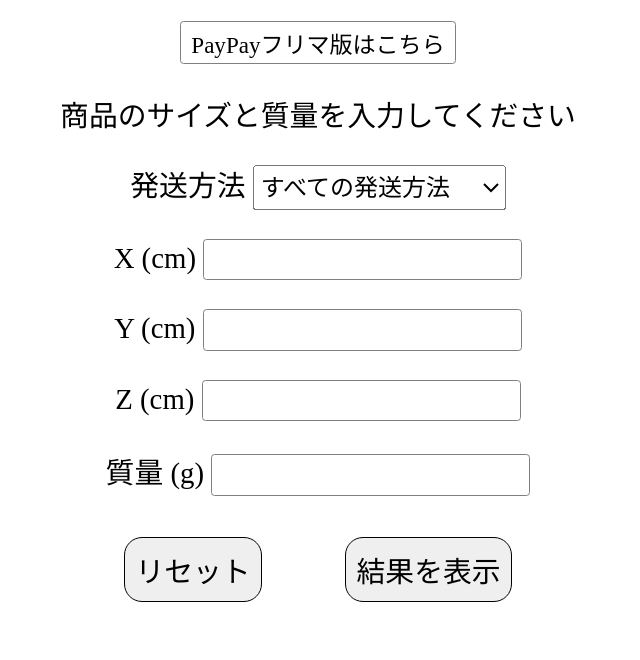
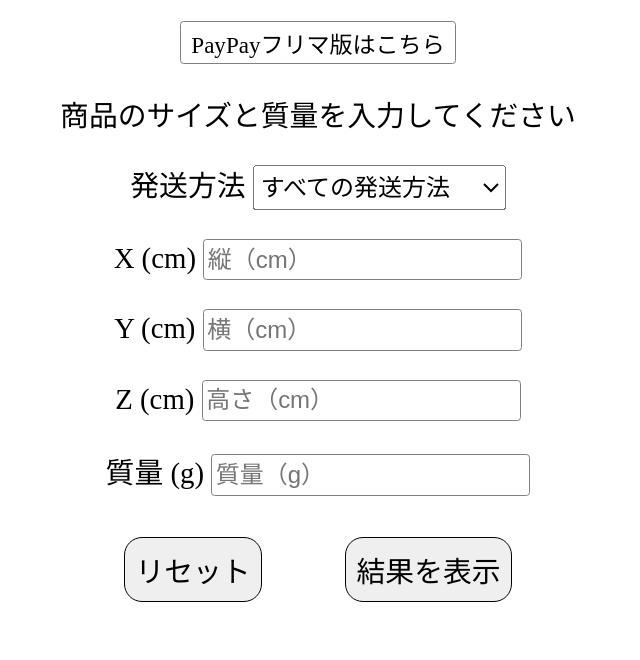
Before and after one commit to risu-robot/mercari-postage, a plain HTML site: page index.html in a window 1280 px wide. Shown: the part 140-800 px from the top of the page, without its empty margins (322-962 px from the left). Drawn offline with Linux system fonts and the light colour scheme.

Commit message:
Update index.html

```diff
--- a/index.html
+++ b/index.html
@@ -17,10 +17,10 @@
       <option value="2">ゆうゆうメルカリ便</option>
     </select>
     <form>
-      <p>X (cm) <input style="height: 20px" type="number" id="x-message"></p>
-      <p>Y (cm) <input style="height: 20px" type="number" id="y-message"></p>
-      <p>Z (cm) <input style="height: 20px" type="number" id="z-message"></p>
-      <p>質量 (g) <input style="height: 20px" type="number" id="mass-message"></p>
+      <p>X (cm) <input style="height: 20px" type="number" id="x-message" placeholder="縦（cm）"></p>
+      <p>Y (cm) <input style="height: 20px" type="number" id="y-message" placeholder="横（cm）"></p>
+      <p>Z (cm) <input style="height: 20px" type="number" id="z-message" placeholder="高さ（cm）"></p>
+      <p>質量 (g) <input style="height: 20px" type="number" id="mass-message" placeholder="質量（g）"></p>
       <input class="button" type="reset" onclick="displayReset()" value="リセット">
       <input class="button" type="button" onclick="result()" value="結果を表示">
     </form>
```
